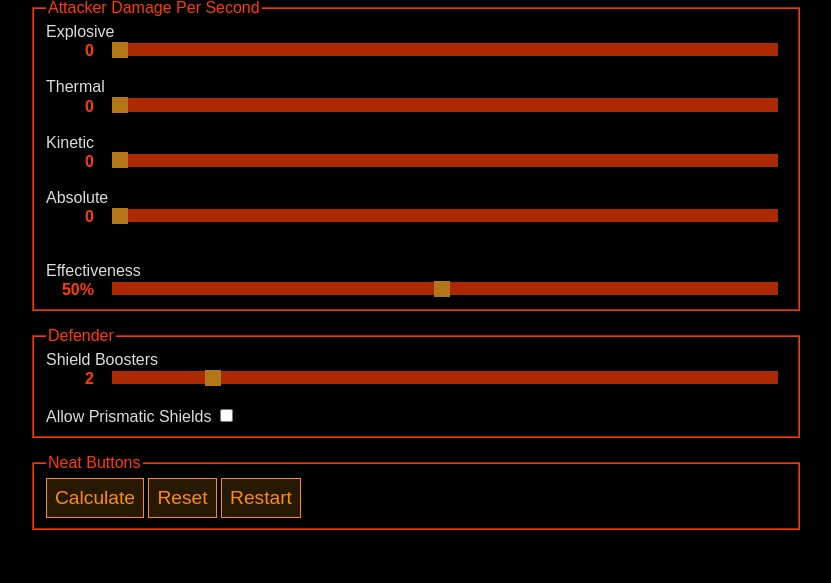
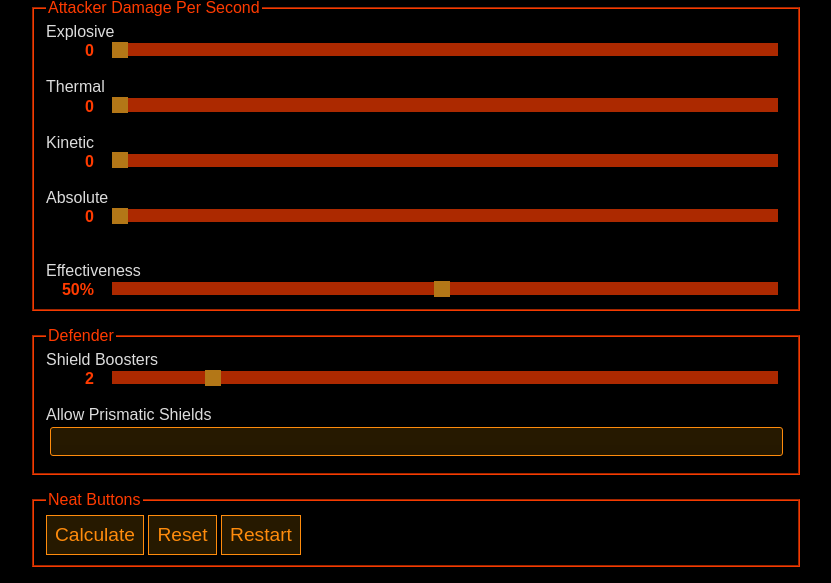
Before and after one commit to Freaky/elite_shield_tester, a PHP site: page / in a window 1280 px wide. Shown: the part 332-915 px from the top of the page, without its empty margins (224-1055 px from the left). Before the commit the page ends 862 px from the top, so only its background shows below. Run offline with PHP 8.4, Linux system fonts and the light colour scheme.

Commit message:
WWW: Style checkbox, Fix style on Chrome/Edge

```diff
--- a/www/index.php
+++ b/www/index.php
@@ -157,6 +157,7 @@ function formint($name, $default = 0) {
       }
 
       input[type="range"] {
+        -webkit-appearance: none;
         appearance: none;
         width: 90%;
         height: 1em;
@@ -224,8 +225,22 @@ function formint($name, $default = 0) {
         padding: 8px;
       }
 
-      h1 a {
-        color: black;
+      input[type="checkbox"] {
+        appearance: none;
+        -webkit-appearance: none;
+        background-color: rgb(38, 25, 0);
+        border: 1px solid rgb(255, 140, 13);
+        box-shadow: 0 1px 2px rgba(0,0,0,0.05), inset 0px -15px 10px -12px rgba(0,0,0,0.05);
+        padding: 1em 8em;
+        width: 99%;
+        border-radius: 3px;
+        display: inline-block;
+        transition: background-color .3s;
+      }
+
+      input[type="checkbox"]:checked {
+        background-color: rgb(113,160,82);
+        transition: background-color .3s;
       }
 
       a {
@@ -332,9 +347,8 @@ function formint($name, $default = 0) {
             <input type="range" name="boosters" value="<?php formint('boosters', 2) ?>" min="1" max="8">
           </label><br>
 
-          <label>Allow Prismatic Shields
-            <input type="checkbox" name="prismatics" <?php if (isset($_GET['prismatics'])) { echo 'checked="checked"'; } ?>>
-          </label>
+          <label for="prismatics">Allow Prismatic Shields</label>
+          <input type="checkbox" name="prismatics" <?php if (isset($_GET['prismatics'])) { echo 'checked="checked"'; } ?>>
         </fieldset>
 
         <fieldset><legend>Neat Buttons</legend>
```
